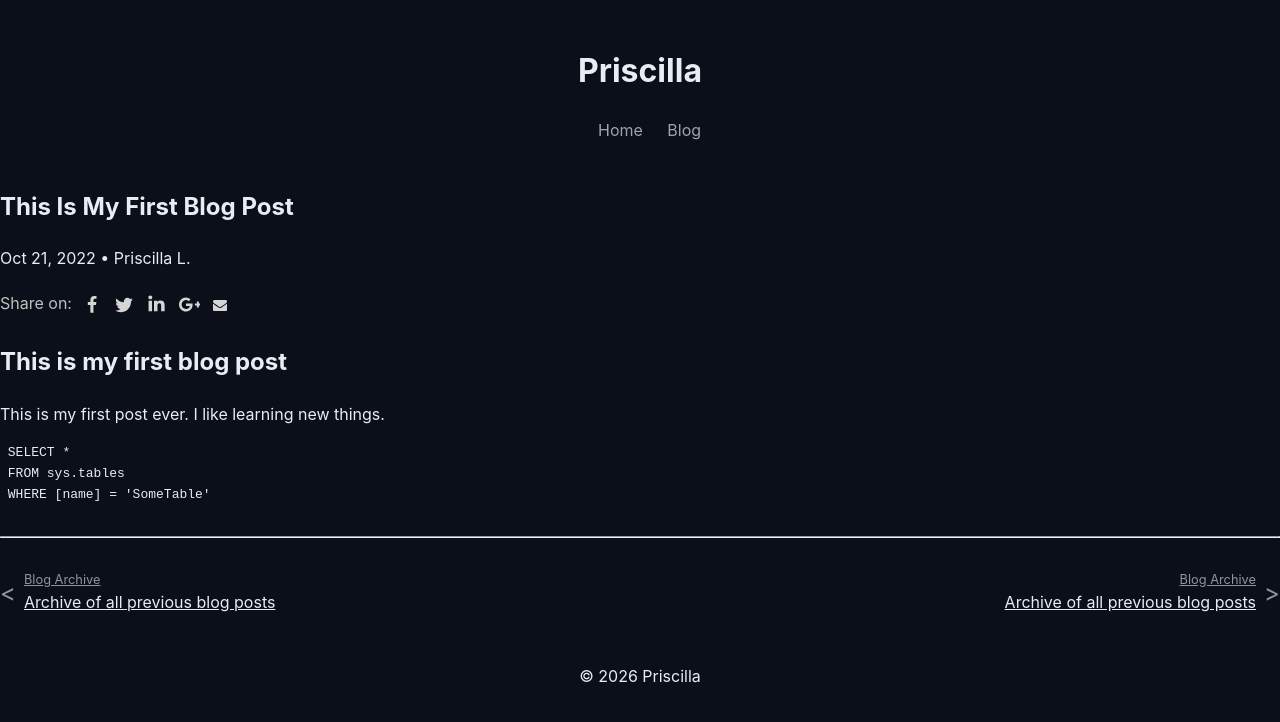
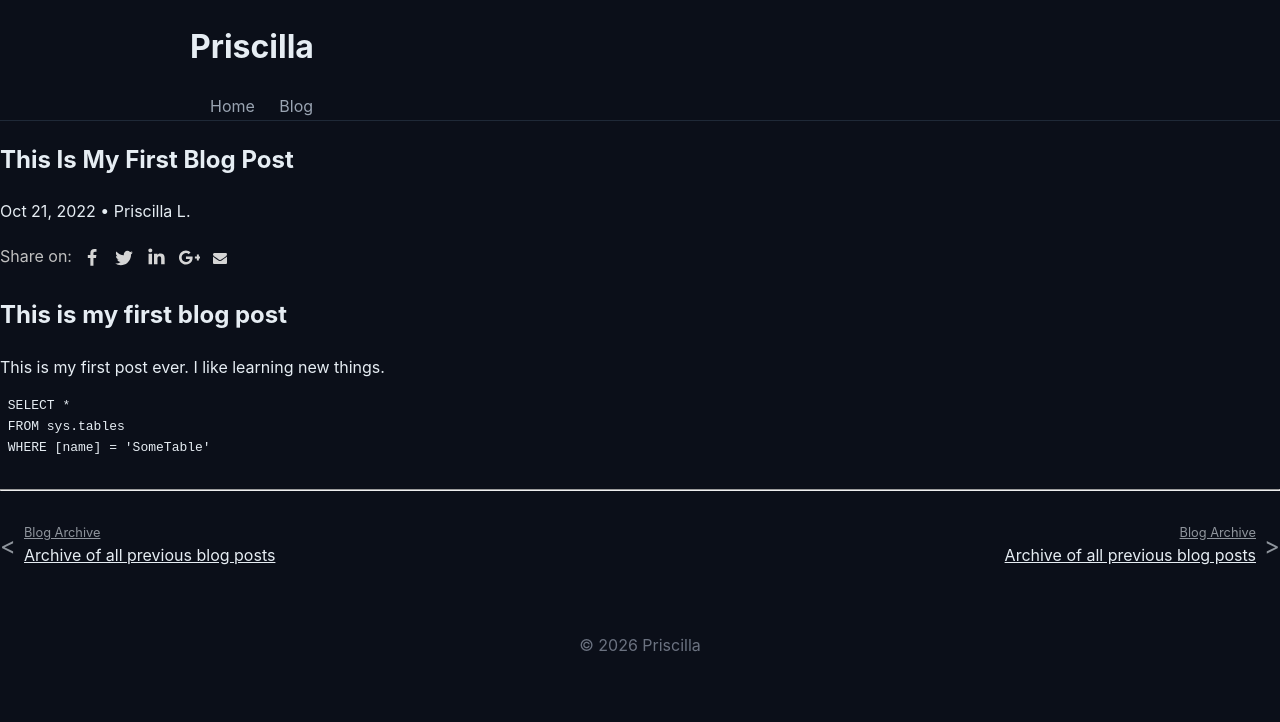
Before and after one commit to cibercazadora/cibercazadora.github.io, a Jekyll site: the page built from _posts/2022-10-21-this-is-my-first-blog-post.md, in a window 1280 px wide. Shown: the top 722 px of the page. Built offline with Jekyll 4.4.1, drawn with Linux system fonts in a browser that asks for light colours; our own code applies the rules of GitHub Pages for plain Markdown files.

Commit message:
Refactor CSS for layout and design improvements
Updated styles for layout, header, hero section, and footer. Improved grid layout and adjusted paddings and margins for better alignment.

```diff
--- a/css/styles.css
+++ b/css/styles.css
@@ -1,3 +1,4 @@
+/* Base */
 body {
   margin: 0;
   font-family: -apple-system, BlinkMacSystemFont, "Segoe UI", sans-serif;
@@ -6,26 +7,32 @@
   line-height: 1.6;
 }
 
-/* Layout */
+/* GLOBAL CONTAINER — THIS FIXES YOUR ALIGNMENT */
 .container {
-  max-width: 1100px;
-  margin: 0 auto;
-  padding: 0 20px;
+  width: 100%;
+  max-width: 900px;   /* tighter = premium look */
+  margin-left: auto;
+  margin-right: auto;
+  padding-left: 20px;
+  padding-right: 20px;
 }
 
 /* Header */
 .header {
-  padding: 1.5rem 0;
+  border-bottom: 1px solid #1f2937;
+}
+
+.header-inner {
   display: flex;
   justify-content: space-between;
   align-items: center;
+  padding: 1.5rem 0;
 }
 
 .header a {
   color: #9aa4b2;
   text-decoration: none;
   margin-left: 20px;
-  transition: color 0.2s ease;
 }
 
 .header a:hover {
@@ -35,19 +42,23 @@
 /* Hero */
 .hero {
   padding: 6rem 0 4rem;
-  max-width: 800px;
+  text-align: center; /* KEY FIX */
+}
+
+.hero .container {
+  max-width: 700px; /* tighter hero */
 }
 
 .hero h1 {
-  font-size: 3rem;
+  font-size: 2.8rem;
   font-weight: 500;
   margin-bottom: 1rem;
-  line-height: 1.2;
 }
 
 .hero p {
   color: #9aa4b2;
   font-size: 1.2rem;
+  margin: 0 auto;
 }
 
 /* Sections */
@@ -56,8 +67,21 @@
 }
 
 .section h2 {
-  font-size: 1.5rem;
+  font-size: 1.4rem;
   margin-bottom: 2rem;
+}
+
+/* GRID FIX (your site is missing this) */
+.grid {
+  display: grid;
+  grid-template-columns: 1fr;
+  gap: 20px;
+}
+
+@media (min-width: 768px) {
+  .grid {
+    grid-template-columns: 1fr 1fr;
+  }
 }
 
 /* Cards */
@@ -65,33 +89,13 @@
   border: 1px solid #1f2937;
   padding: 1.5rem;
   border-radius: 12px;
+  background: #111827;
   transition: all 0.2s ease;
 }
 
 .card:hover {
   border-color: #38bdf8;
-  transform: translateY(-2px);
-}
-
-/* Blog cards */
-.post-card {
-  display: block;
-  padding: 1rem;
-  background: #1e293b;
-  border-radius: 8px;
-  text-decoration: none;
-  color: white;
-  transition: background 0.2s ease;
-}
-
-.post-card:hover {
-  background: #273449;
-}
-
-/* Footer */
-.footer {
-  text-align: center;
-  padding: 2rem 0;
+  transform: translateY(-3px);
 }
 
 /* Filters */
@@ -103,10 +107,10 @@
   margin-right: 10px;
   padding: 6px 12px;
   background: none;
-  border: 1px solid #333;
+  border: 1px solid #1f2937;
   color: #9aa4b2;
   cursor: pointer;
-  transition: all 0.2s ease;
+  border-radius: 6px;
 }
 
 .filters button:hover {
@@ -122,87 +126,10 @@
   font-size: 0.75rem;
   color: #38bdf8;
 }
-  max-width: 800px;
-}
 
-.hero h1 {
-  font-size: 3rem;
-  font-weight: 500;
-  margin-bottom: 1rem;
-}
-
-.hero p {
-  color: #9aa4b2;
-  font-size: 1.2rem;
-}
-
-/* Sections */
-.section {
-  padding: 4rem 0;
-}
-
-.section h2 {
-  font-size: 1.5rem;
-  margin-bottom: 2rem;
-}
-
-/* Cards */
-.card {
-  border: 1px solid #1f2937;
-  padding: 1.5rem;
-  border-radius: 12px;
-  transition: all 0.2s ease;
-}
-
-.card:hover {
-  border-color: #38bdf8;
-  transform: translateY(-2px);
-}
-}
-
-.post-card {
-  display: block;
-  padding: 1rem;
-  background: #1e293b;
-  border-radius: 8px;
-  text-decoration: none;
-  color: white;
-}
-
+/* Footer */
 .footer {
   text-align: center;
-  padding: 2rem 0;
+  padding: 3rem 0;
+  color: #6b7280;
 }
-.filters {
-  margin-bottom: 2rem;
-}
-
-.filters button {
-  margin-right: 10px;
-  padding: 6px 12px;
-  background: none;
-  border: 1px solid #333;
-  color: #9aa4b2;
-  cursor: pointer;
-}
-
-.filters button:hover {
-  border-color: #38bdf8;
-  color: white;
-}
-
-.tag {
-  display: inline-block;
-  margin-top: 10px;
-  margin-right: 8px;
-  font-size: 0.75rem;
-  color: #38bdf8;
-}
-.grid {
-  display: grid;
-  grid-template-columns: repeat(auto-fit, minmax(250px, 1fr));
-  gap: 1.5rem;
-}
-.section {
-  padding: 5rem 0;
-}
```
